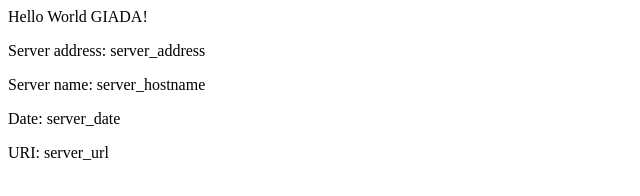
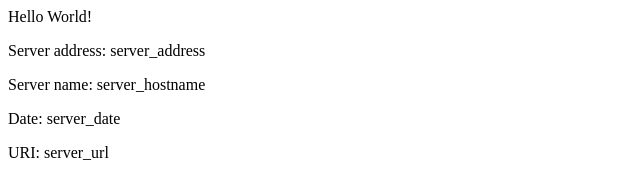
Before and after one commit to giada8989/eks-example, a plain HTML site: page src/index.html in a window 1280 px wide. Shown: the full height of the page, 0-640 px from the left. Drawn offline with Linux system fonts and the light colour scheme.

Commit message:
Revert "v2 Updating home page"
This reverts commit 46820a0230abcdf4bb68a940fe9a53de3fb8f0af.

```diff
--- a/src/index.html
+++ b/src/index.html
@@ -1,8 +1,8 @@
 <head>
-<title>Hello World Giada</title>
+<title>Hello World</title>
 </head>
 <div class="info">
-<h>Hello World GIADA!</h>
+<h>Hello World!</h>
 <p><span>Server&nbsp;address:</span> <span>server_address</span></p>
 <p><span>Server&nbsp;name:</span> <span>server_hostname</span></p>
 <p class="smaller"><span>Date:</span> <span>server_date</span></p>
```
